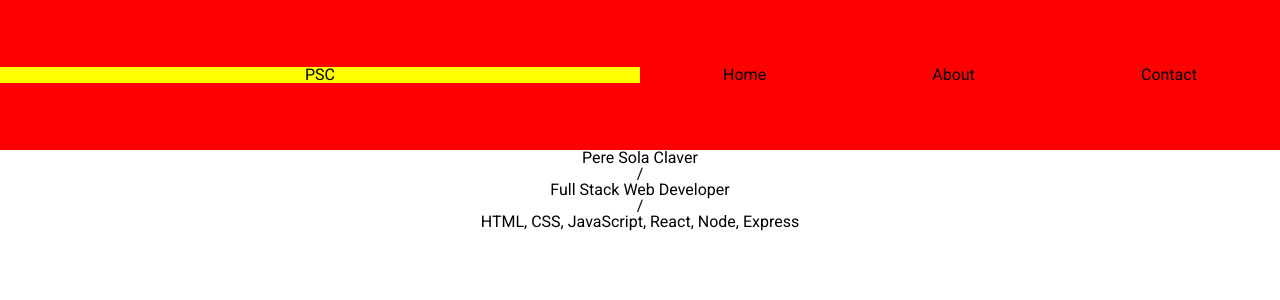
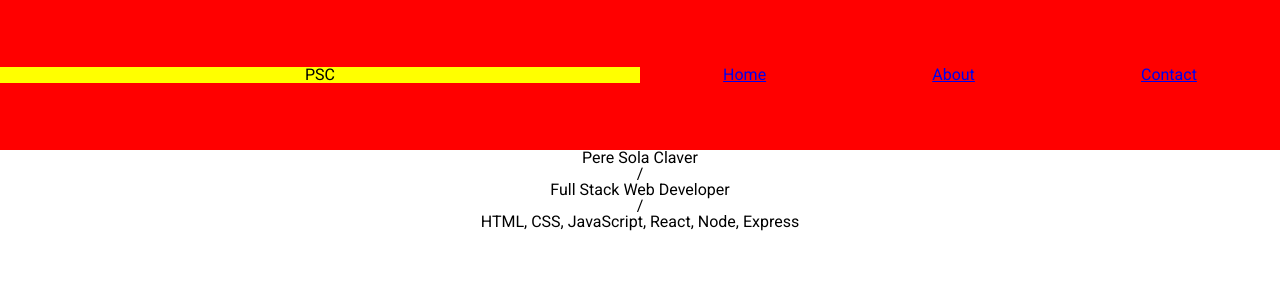
Before and after one commit to petrussola/portfolio-web, a React (Create React App) app: page / in a window 1280 px wide. Shown: the top 300 px of the page. Built offline with nearby package versions, Linux system fonts and the light colour scheme.

Commit message:
Add links to navbar

```diff
--- a/src/components/Header/NavBar.jsx
+++ b/src/components/Header/NavBar.jsx
@@ -1,4 +1,5 @@
 import React from "react";
+import { Link } from "react-router-dom";
 // MATERIAL UI
 import { makeStyles } from "@material-ui/core/styles";
 
@@ -20,9 +21,9 @@
   return (
     <div className={classes.root}>
       <ul className={classes.menuItems}>
-        <li>Home</li>
-        <li>About</li>
-        <li>Contact</li>
+        <Link to='/'><li>Home</li></Link>
+        <Link to='/about'><li>About</li></Link>
+        <Link to='/contact'><li>Contact</li></Link>
       </ul>
     </div>
   );
```
